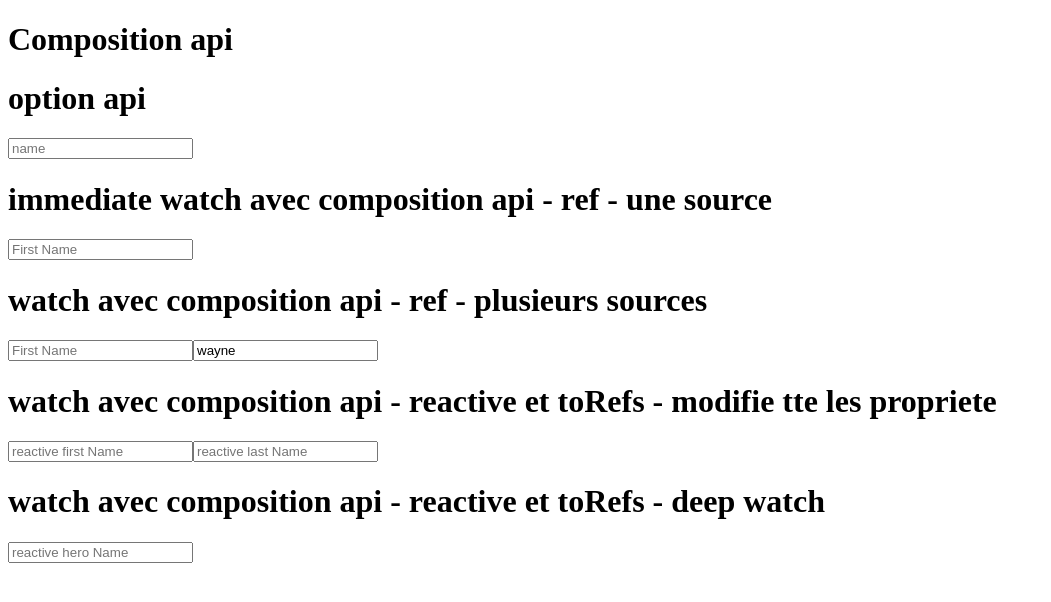
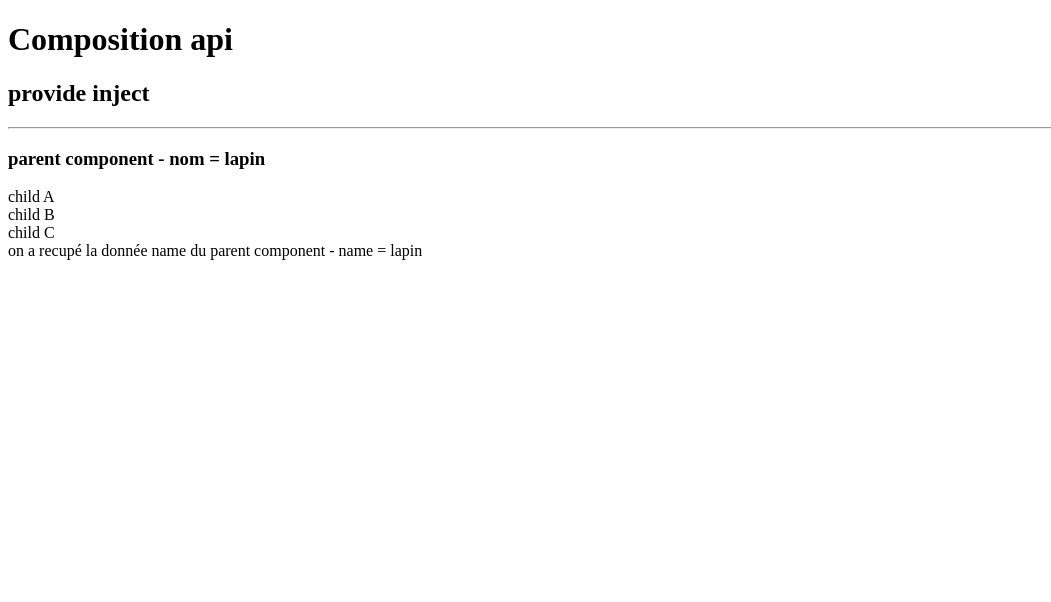
Before and after one commit to lapinRagnar/vue3_tuto, a Vue app: page / in a window 1280 px wide. Shown: the top 602 px of the page, without its empty margins (0-1051 px from the left). Built offline with nearby package versions, Linux system fonts and the light colour scheme.

Commit message:
Replacing Provide/Inject (options api) - passer les donnés sans props du parent component vers le 3e enfant Child C
nb: ceci est l'ancienne methode avec options api

```diff
--- a/src/App.vue
+++ b/src/App.vue
@@ -1,17 +1,17 @@
 <template >
   <h1>Composition api</h1>
-  <WatchCompo/>
+  <ProvideInject/>
 </template>
 
 
 <script>
 
-import WatchCompo from './components/Watch.vue'
+import ProvideInject from './components/ProvideInject.vue'
 
 
 export default {
   name: 'App',
-  components: {WatchCompo},
+  components: {ProvideInject},
   data(){
     return {}
   },
--- /dev/null
+++ b/src/components/ChildA.vue
@@ -0,0 +1,19 @@
+<template>
+  <div>child A</div>
+  <child-b/>
+</template>
+
+<script>
+
+import ChildB from './ChildB.vue'
+
+export default {
+  name: 'ChildA',
+  components: { ChildB }
+
+}
+</script>
+
+<style>
+
+</style>
--- /dev/null
+++ b/src/components/ChildB.vue
@@ -0,0 +1,18 @@
+<template>
+  <div>child B</div>
+  <ChildC />
+</template>
+
+<script>
+
+import ChildC from './ChildC.vue'
+
+export default {
+  name: 'ChildB',
+  components: { ChildC}
+}
+</script>
+
+<style>
+
+</style>
--- /dev/null
+++ b/src/components/ChildC.vue
@@ -0,0 +1,16 @@
+<template>
+  <div>child C</div>
+  <div>on a recupé la donnée name du parent component - name = {{userName}} </div>
+</template>
+
+<script>
+
+export default {
+  name: 'ChildC',
+  inject: ['userName']
+}
+</script>
+
+<style>
+
+</style>
--- /dev/null
+++ b/src/components/ProvideInject.vue
@@ -0,0 +1,29 @@
+<template>
+  <h2>provide inject</h2> <hr>
+  <h3>parent component - nom = {{name}}</h3>
+  <child-a></child-a>
+</template>
+
+<script>
+
+import ChildA from './ChildA.vue'
+
+export default {
+  name: 'ProvideInject',
+  components: { ChildA },
+  data(){
+    return {
+      name: 'lapin'
+    }
+  },
+  provide(){
+    return {
+        userName: this.name
+    }
+  }
+}
+</script>
+
+<style>
+
+</style>
```
